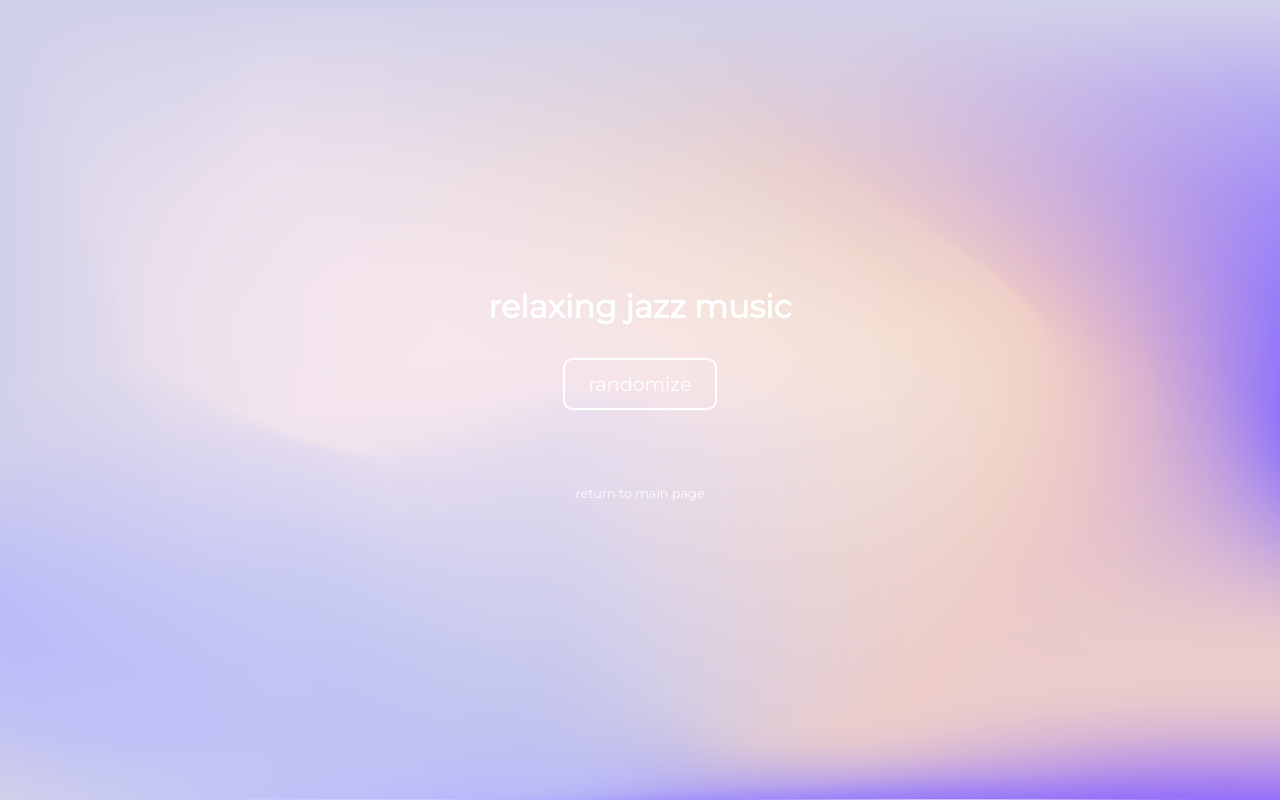
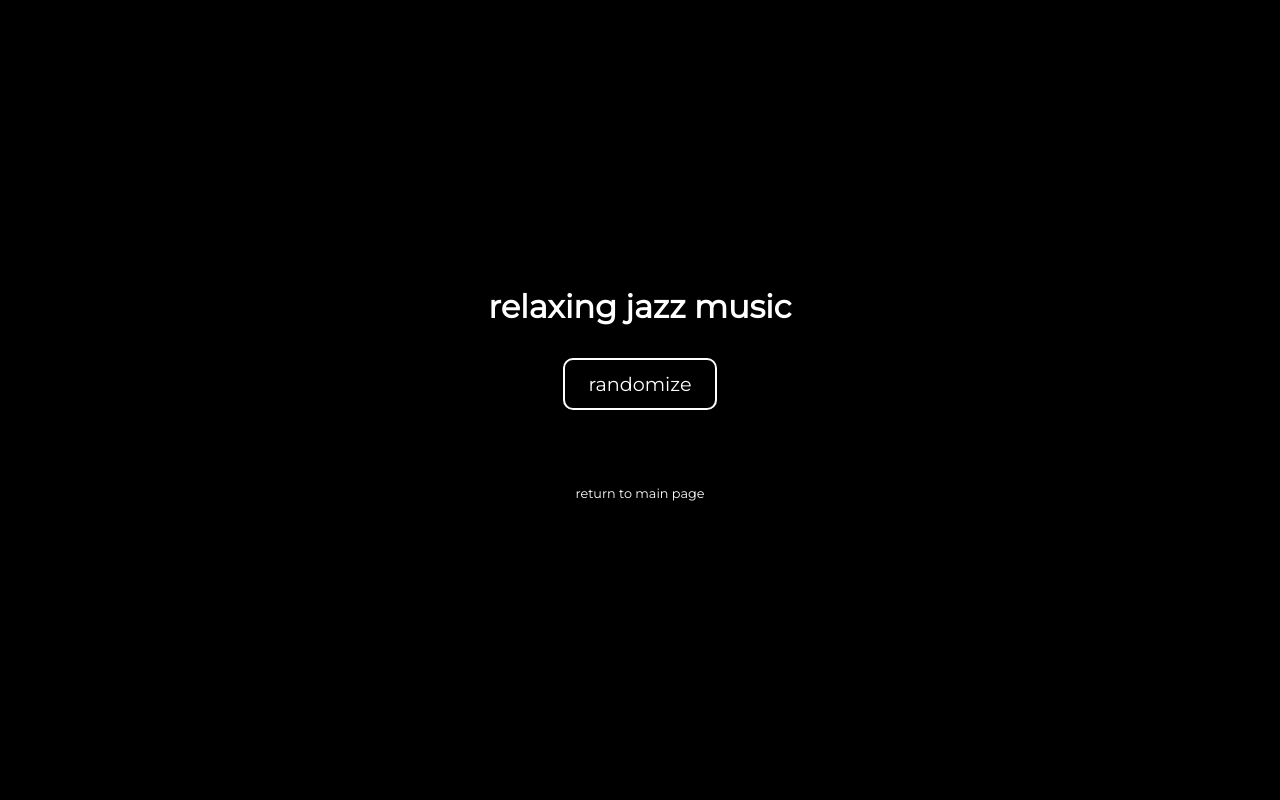
Before and after one commit to catherinetweeks/study-music, a plain HTML site: page jazz.html in a window 1280 px wide. Drawn offline with Linux system fonts and the light colour scheme.

Commit message:
changed all pages to black background

```diff
--- a/jazz.html
+++ b/jazz.html
@@ -7,9 +7,7 @@
     <link rel="stylesheet" href="css/styles.css">
     <style>
         body {
-        background-image: url('images/whisper.png');
-        background-repeat: no-repeat;
-        background-size: 100vw 100vh;
+            background-color: black;
         }
     </style>
 </head>
```
Also changed, not shown: index.html (+0 -3 lines), lofi.html (+1 -3 lines), soothing.html (+1 -3 lines), upbeat.html (+1 -3 lines), images/berry.png (deleted), images/dustyblue.png (deleted), images/icon.jpg (deleted), images/kobi.png (deleted), images/lavender.png (deleted), images/watusi.png (deleted), images/whisper.png (deleted), 1 other file.
